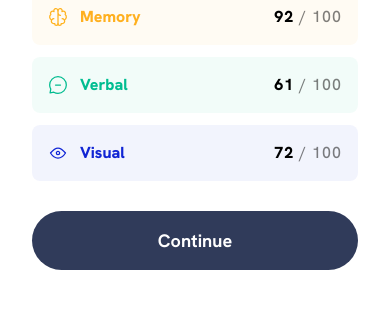
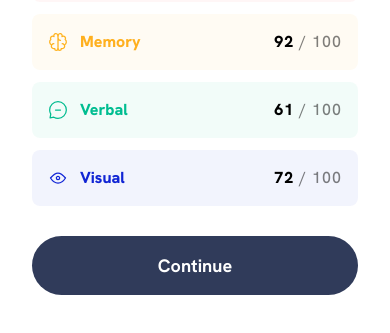
Before and after one commit to hesam-fattahi/results-summary-component-main, a plain HTML site: page index.html in a window 390 px wide. Shown: the part 511-844 px from the top of the page. Drawn offline with Linux system fonts and the light colour scheme.

Commit message:
component height fix

```diff
--- a/css/main.scss
+++ b/css/main.scss
@@ -181,6 +181,12 @@ $font-clamp--s: clamp(1rem, 0.76rem + 0.794vw, 1.125rem);
   .component {
     box-shadow: none;
     border-radius: 0;
+    height: 100%;
+  }
+
+  .summary {
+    margin-top: auto;
+    margin-bottom: 1.5rem;
   }
 }
 
```
Also changed, not shown: css/main.css, 1 other file.
